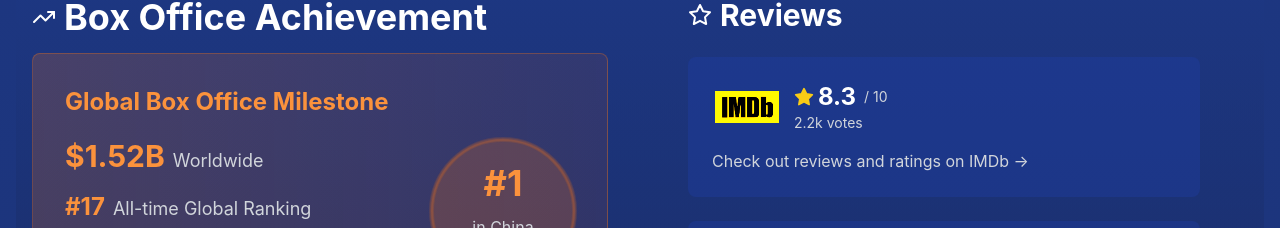
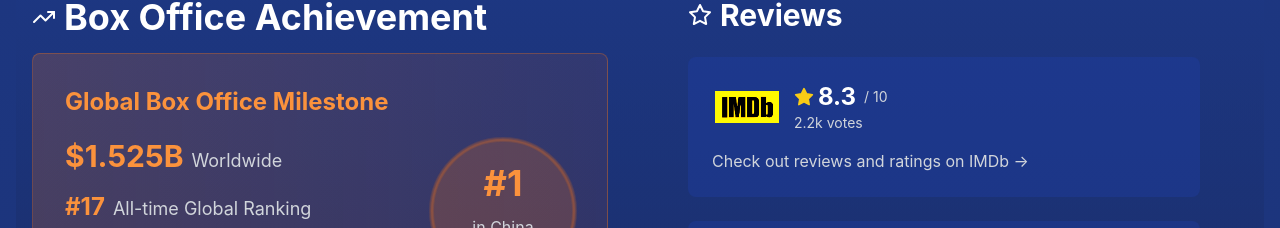
Before and after one commit to cabbagehao/nezha, a React (Vite) app: page / in a window 1280 px wide. Shown: the part 771-999 px from the top of the page. Built offline with nearby package versions, Linux system fonts and the light colour scheme.

Commit message:
Update: Ne Zha 2 box office to $1.525B (Rank: 11)

```diff
--- a/src/data/movieData.ts
+++ b/src/data/movieData.ts
@@ -18,9 +18,9 @@ export const topMovies: Movie[] = [
   { rank: 8, title: "Inside Out 2", boxOffice: "$1.70B", year: 2024, country: "USA" },
   { rank: 9, title: "Jurassic World", boxOffice: "$1.67B", year: 2015, country: "USA" },
   { rank: 10, title: "The Lion King", boxOffice: "$1.66B", year: 2019, country: "USA" },
-  { rank: 11, title: "The Avengers", boxOffice: "$1.52B", year: 2012, country: "USA" },
-  { rank: 12, title: "Furious 7", boxOffice: "$1.52B", year: 2015, country: "USA" },
-  { rank: 13, title: "Ne Zha 2", boxOffice: "$1.52B", year: 2025, country: "China", posterUrl: "/bigposts/homepage_post.webp" },
+  { rank: 11, title: "Ne Zha 2", boxOffice: "$1.525B", year: 2025, country: "China", posterUrl: "/bigposts/homepage_post.webp" },
+  { rank: 12, title: "The Avengers", boxOffice: "$1.52B", year: 2012, country: "USA" },
+  { rank: 13, title: "Furious 7", boxOffice: "$1.52B", year: 2015, country: "USA" },
   { rank: 14, title: "Top Gun: Maverick", boxOffice: "$1.50B", year: 2022, country: "USA" },
   { rank: 15, title: "Frozen II", boxOffice: "$1.45B", year: 2019, country: "USA" },
   { rank: 16, title: "Barbie", boxOffice: "$1.45B", year: 2023, country: "USA" },
```
Also changed, not shown: 1 other file (tests, documents, lock files or other folders).
